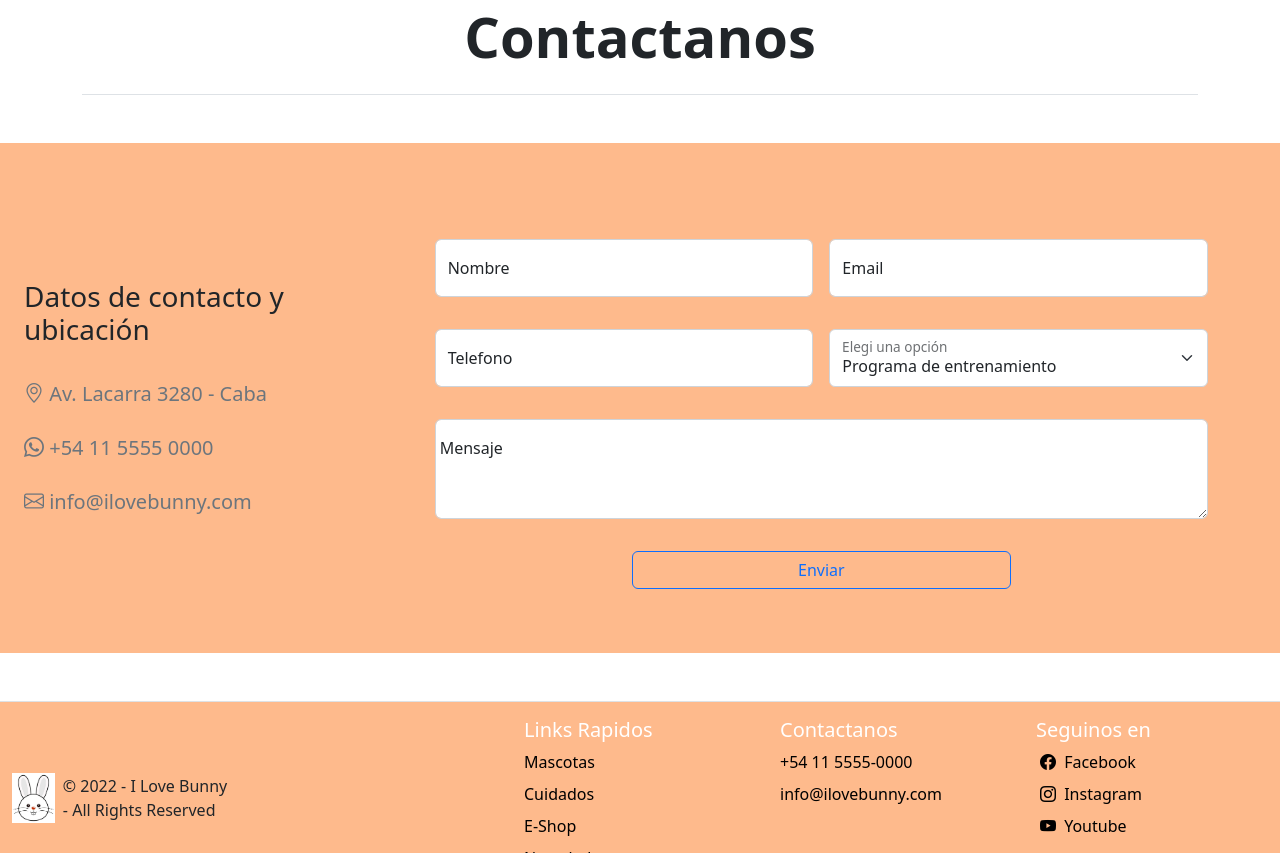
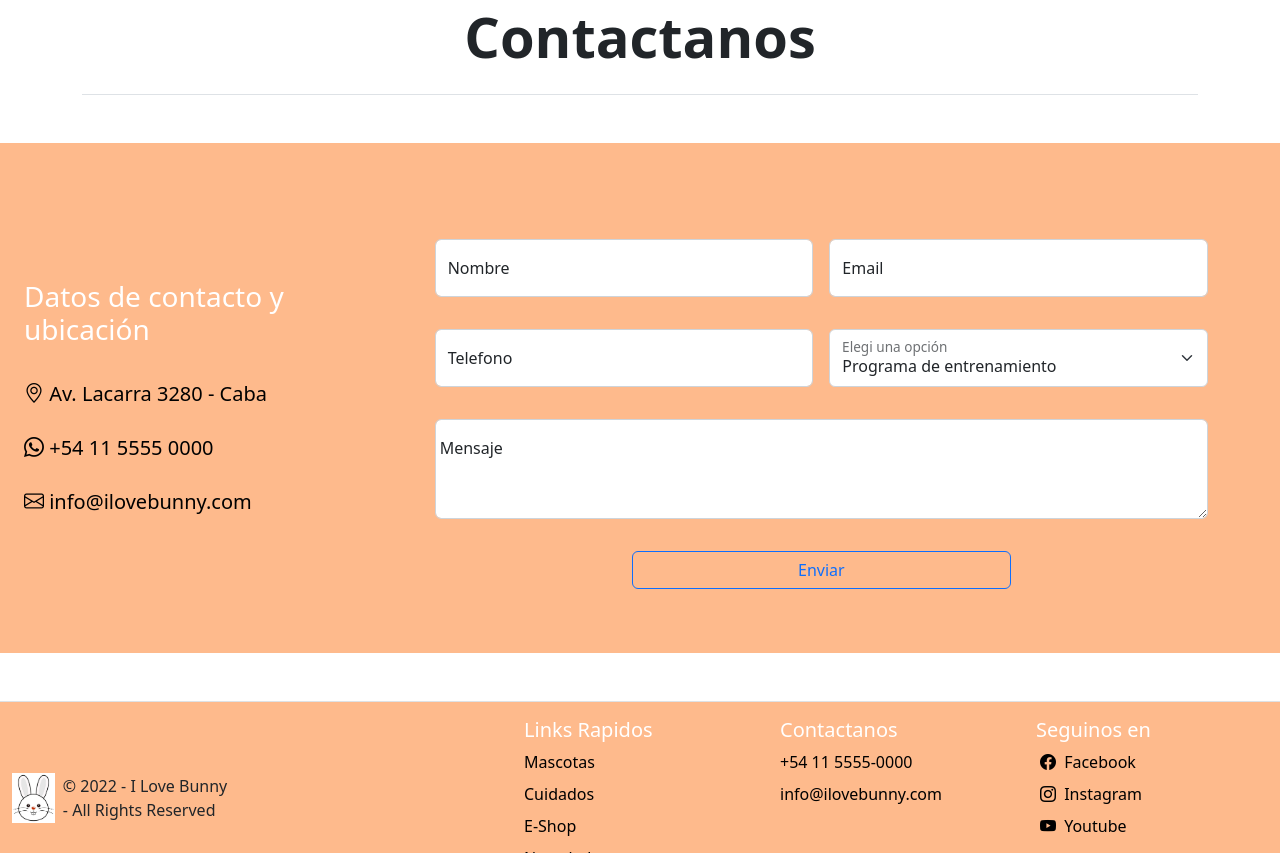
Before and after one commit to BaltasarBravo/Tercera-Pre-Entrega-Baltasar-Bravo-main, a website: page Secciones/contacto.html in a window 1280 px wide. Shown: the part 485-1338 px from the top of the page. Drawn offline with nearby package versions, Linux system fonts and the light colour scheme.

Commit message:
Corrigiendo color Secciones

```diff
--- a/Secciones/contacto.html
+++ b/Secciones/contacto.html
@@ -92,14 +92,14 @@
                 </div>
                     <div class="col mb-4">
                         <ul class="nav flex-column fs-5">
-                            <li class="nav-item mb-4"><a href="#" class="nav-link p-0 text-muted">
+                            <li class="nav-item mb-4"><a href="#" class="p-0">
                                     <i class="bi bi-geo-alt"></i> Av. Lacarra 3280 - Caba
                                 </a></li>
                             <li class="nav-item mb-4"><a href="https://api.whatsapp.com/send?phone=549115555000"
-                                    class="nav-link p-0 text-muted">
+                                    class="p-0">
                                     <i class="bi bi-whatsapp"></i> +54 11 5555 0000
                                 </a></li>
-                            <li class="nav-item mb-4"><a href="#" class="nav-link p-0 text-muted">
+                            <li class="nav-item mb-4"><a href="#" class="p-0">
                                     <i class="bi bi-envelope"></i> info@ilovebunny.com
                                 </a></li>
 
--- a/scss/main.scss
+++ b/scss/main.scss
@@ -33,3 +33,23 @@ nav {
 main {
     background-color: $color-main;
 }
+
+form {
+    background-color: $color-main;
+
+    h3 {
+        color: white;
+    }
+
+    ul {
+        list-style: none;
+
+        a:link, a:active, a:visited{
+            text-decoration: none;
+
+            color: black;
+          }
+
+    }
+
+}
```
Also changed, not shown: CSS/style.css.
